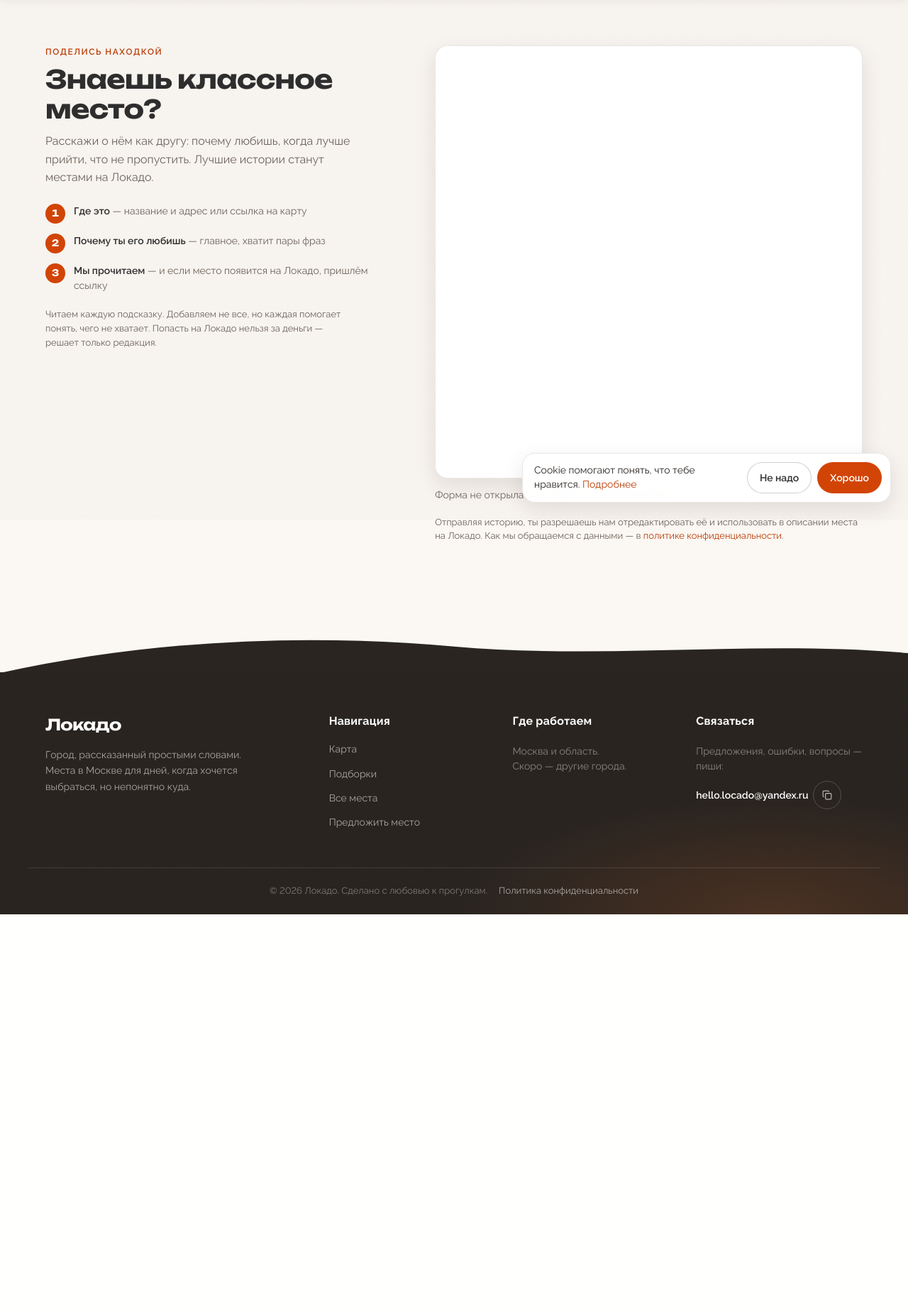
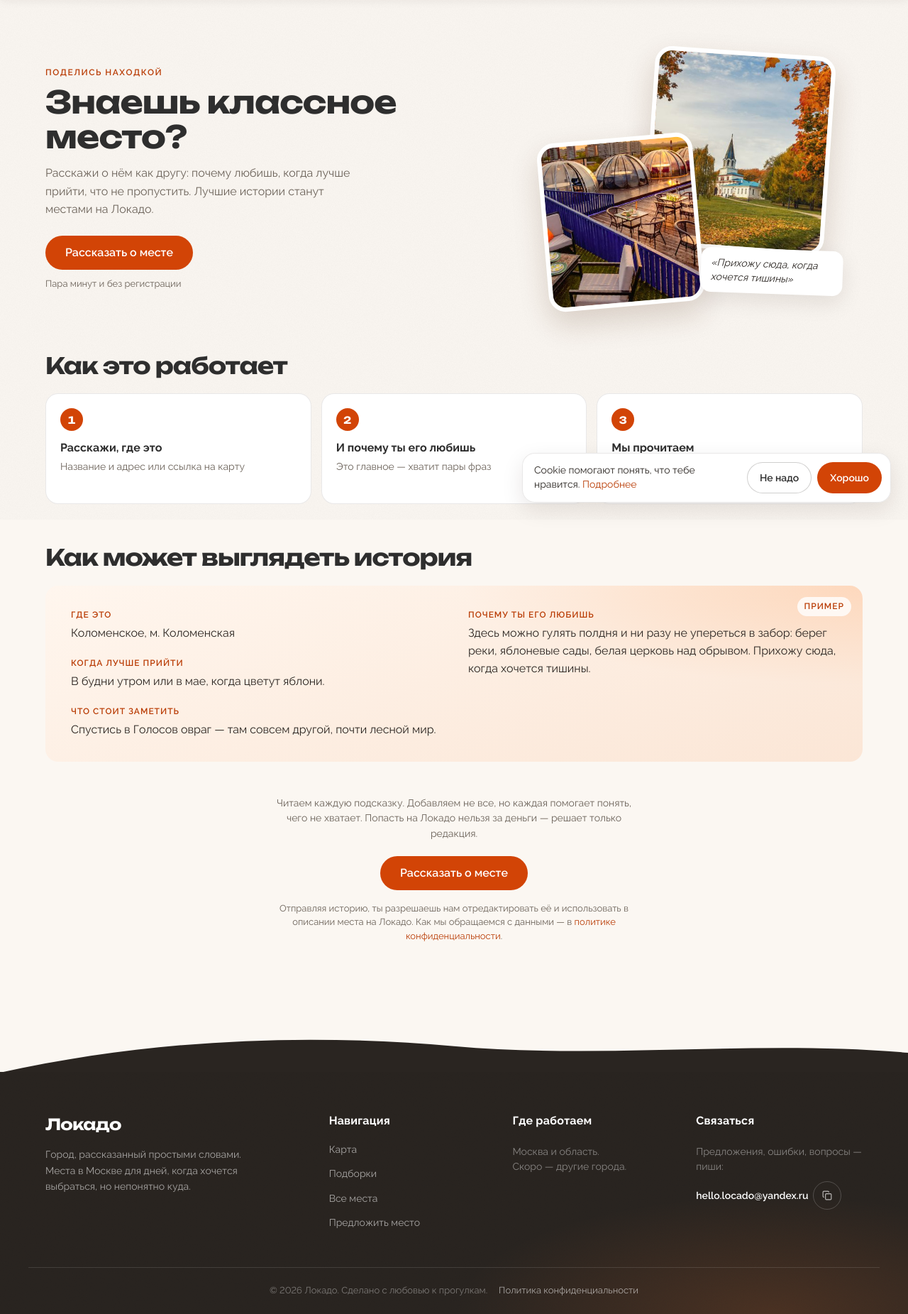
Before and after one commit to glazkooov/locado, a PHP site: page /suggest.html in a window 1280 px wide. Shown: the part 68-1919 px from the top of the page at 71% size. Before the commit the page ends 1356 px from the top, so only its background shows below. Run offline with PHP 8.4, Linux system fonts and the light colour scheme.

Commit message:
«Предложить место»: карточка в ленте, живая страница, форма по кнопке
- Лента «Все места»: после седьмой карточки — «Знаешь место, которого
  здесь нет? Расскажи о нём →» в пунктирной рамке, как «Удиви меня»;
  только без фильтров и поиска
- suggest.html: первый экран с фото и кнопкой «Рассказать о месте»,
  «Как это работает» в три шага, пример истории; форма Яндекса
  открывается в окне и грузится только по кнопке

Co-Authored-By: Claude Opus 5.5 <noreply@anthropic.com>
Claude-Session: https://claude.ai/code/session_01C5CphNpDVRWo972NeZpS75

```diff
--- a/scripts/pages/suggest.js
+++ b/scripts/pages/suggest.js
@@ -1,15 +1,24 @@
-// pages/suggest.js — suggest.html: «Предложить место» через Яндекс Форму
+// pages/suggest.js — suggest.html: «Предложить место». Яндекс Форма
+// открывается в окне по кнопке и грузится только при первом открытии
 // (как собрать форму — docs/suggest-form.md).
+
+import { createModal } from '../components/modal.js';
 
 const SUGGEST_FORM_ID = '6ab90833e010db752e550dfc';
 const FORM_URL = `https://forms.yandex.ru/u/${SUGGEST_FORM_ID}/`;
 const YA_FORMS_EMBED = 'https://forms.yandex.ru/_static/embed.js';
 
-document.getElementById('suggest-frame').src = `${FORM_URL}?iframe=1`;
+function loadForm() {
+  const frame = document.getElementById('suggest-frame');
+  if (frame.src) return;
+  frame.src = `${FORM_URL}?iframe=1`;
+  // embed.js подгоняет высоту iframe под форму — без внутренней прокрутки
+  const script = document.createElement('script');
+  script.src = YA_FORMS_EMBED;
+  script.async = true;
+  document.head.append(script);
+}
+
 document.getElementById('suggest-fallback').href = FORM_URL;
-
-// embed.js подгоняет высоту iframe под форму — без внутренней прокрутки
-const script = document.createElement('script');
-script.src = YA_FORMS_EMBED;
-script.async = true;
-document.head.append(script);
+const modal = createModal(document.getElementById('suggest-modal'), { onOpen: loadForm });
+document.querySelectorAll('[data-suggest-open]').forEach((btn) => btn.addEventListener('click', () => modal.open()));
--- a/styles/pages/suggest.css
+++ b/styles/pages/suggest.css
@@ -1,107 +1,211 @@
-/* pages/suggest.css — suggest.html: слева зачем и как, справа форма */
+/* pages/suggest.css — suggest.html: первый экран с кнопкой, как это
+   работает, пример истории. Сама форма — в окне (стили .report-modal) */
 
-.suggest {
+.suggest { padding-bottom: 72px; }
+
+/* --- Первый экран --- */
+.suggest-hero {
   display: grid;
-  gap: 28px;
+  gap: 32px;
+  align-items: center;
   padding-top: 40px;
-  padding-bottom: 72px;
 }
 
-.suggest__title {
+.suggest-hero__title {
   margin-top: 8px;
   font-family: var(--font-heading);
-  font-size: clamp(1.5rem, 7vw, 2.25rem);
-  line-height: 1.15;
+  font-size: clamp(1.75rem, 8vw, 2.75rem);
+  line-height: 1.1;
   letter-spacing: -0.02em;
 }
 
-.suggest__lead {
-  margin-top: 12px;
-  max-width: 440px;
+.suggest-hero__lead {
+  margin-top: 14px;
+  max-width: 460px;
   font-size: var(--fs-md);
   line-height: 1.6;
   color: var(--text-light);
 }
 
-.suggest__steps {
+.suggest-hero__btn { margin-top: 24px; }
+
+.suggest-hero__hint {
+  margin-top: 10px;
+  font-size: var(--fs-xs);
+  color: var(--text-light);
+}
+
+/* Два фото настроений внахлёст и «записка» с фразой из истории */
+.suggest-hero__art {
+  position: relative;
+  height: 300px;
+  max-width: 440px;
+  width: 100%;
+  justify-self: center;
+}
+
+.suggest-hero__photo {
+  position: absolute;
+  border: 6px solid #fff;
+  border-radius: 24px;
+  background-size: cover;
+  background-position: center;
+  background-color: var(--cream-deep);
+  box-shadow: 0 18px 40px rgba(80, 40, 10, 0.18);
+}
+
+.suggest-hero__photo--1 { top: 0; right: 4%; width: 58%; height: 78%; transform: rotate(4deg); }
+.suggest-hero__photo--2 { bottom: 0; left: 4%; width: 50%; height: 66%; transform: rotate(-5deg); }
+
+.suggest-hero__note {
+  position: absolute;
+  right: 0;
+  bottom: 18px;
+  max-width: 200px;
+  padding: 12px 14px;
+  border-radius: 14px;
+  background: #fff;
+  box-shadow: var(--shadow-soft);
+  font-size: var(--fs-sm);
+  font-style: italic;
+  line-height: 1.4;
+  color: var(--ink);
+  transform: rotate(2deg);
+}
+
+/* --- Как это работает --- */
+.suggest-steps { margin-top: 64px; }
+
+.suggest-steps__list {
   display: grid;
   gap: 14px;
-  margin-top: 24px;
+  margin-top: 20px;
   padding: 0;
   list-style: none;
 }
 
-.suggest__steps li {
-  display: flex;
-  align-items: flex-start;
-  gap: 12px;
+.suggest-step {
+  display: grid;
+  align-content: start;
+  gap: 4px;
+  padding: 20px;
+  border: 1px solid var(--line);
+  border-radius: var(--radius-card);
+  background: #fff;
   font-size: var(--fs-sm);
   line-height: 1.5;
   color: var(--text-light);
 }
 
-.suggest__steps strong { color: var(--text); font-weight: 600; }
+.suggest-step strong {
+  margin-top: 8px;
+  font-size: var(--fs-md);
+  color: var(--text);
+}
 
-.suggest__honest {
+.suggest-step__num {
+  display: grid;
+  place-items: center;
+  width: 32px;
+  height: 32px;
+  border-radius: 50%;
+  background: var(--primary-strong);
+  color: #fff;
+  font-family: var(--font-heading);
+  font-size: var(--fs-sm);
+  font-weight: 700;
+}
+
+/* --- Пример истории --- */
+.suggest-example { margin-top: 56px; }
+
+.suggest-example__card {
+  position: relative;
   margin-top: 20px;
-  max-width: 440px;
-  font-size: var(--fs-xs);
+  padding: 24px;
+  border-radius: var(--radius-card);
+  background:
+    radial-gradient(ellipse 70% 80% at 100% 0%, rgba(255, 170, 110, 0.3), transparent 70%),
+    linear-gradient(160deg, #FFF6EE 0%, #FBE6D6 100%);
+}
+
+.suggest-example__tag {
+  position: absolute;
+  top: 16px;
+  right: 16px;
+  padding: 4px 10px;
+  border-radius: var(--radius-pill);
+  background: rgba(255, 255, 255, 0.8);
+  font-size: var(--fs-caption);
+  font-weight: 600;
+  letter-spacing: 1px;
+  text-transform: uppercase;
+  color: var(--primary-text);
+}
+
+.suggest-example__list { display: grid; gap: 16px; margin: 0; }
+
+.suggest-example__list dt {
+  font-size: var(--fs-caption);
+  font-weight: 600;
+  letter-spacing: 1px;
+  text-transform: uppercase;
+  color: var(--primary-text);
+}
+
+.suggest-example__list dd {
+  margin: 4px 0 0;
+  max-width: 640px;
+  font-size: var(--fs-md);
+  line-height: 1.55;
+  color: var(--ink);
+}
+
+/* --- Финал --- */
+.suggest-final {
+  margin-top: 48px;
+  text-align: center;
+}
+
+.suggest-final__honest {
+  max-width: 520px;
+  margin: 0 auto;
+  font-size: var(--fs-sm);
   line-height: 1.55;
   color: var(--text-light);
 }
 
-.suggest__num {
-  flex: none;
-  display: grid;
-  place-items: center;
-  width: 28px;
-  height: 28px;
-  border-radius: 50%;
-  background: var(--primary-strong);
-  color: #fff;
-  font-family: var(--font-heading);
-  font-size: var(--fs-xs);
-  font-weight: 700;
-}
+.suggest-final__btn { margin-top: 20px; }
 
-.suggest__frame-wrap {
-  padding: 24px;
-  border: 1px solid var(--line);
-  border-radius: var(--radius-card);
-  background: #fff;
-  box-shadow: var(--shadow-soft);
-}
-
-.suggest__frame {
-  display: block;
-  width: 100%;
-  min-height: 560px;
-  border: 0;
-}
-
-.suggest__fallback {
-  display: inline-block;
-  margin-top: 12px;
-  font-size: var(--fs-sm);
-  color: var(--text-light);
-  text-underline-offset: 3px;
-}
-
-.suggest__note {
-  margin-top: 16px;
+.suggest-final__note {
+  max-width: 520px;
+  margin: 16px auto 0;
   font-size: var(--fs-xs);
   line-height: 1.5;
   color: var(--text-light);
 }
 
-.suggest__note a { color: var(--primary-text); text-underline-offset: 3px; }
+.suggest-final__note a { color: var(--primary-text); text-underline-offset: 3px; }
+
+@media (min-width: 768px) {
+  .suggest-steps__list { grid-template-columns: repeat(3, 1fr); }
+  .suggest-example__card { padding: 32px 36px; }
+  .suggest-example__list { grid-template-columns: 1fr 1fr; gap: 20px 40px; }
+  .suggest-example__list div:nth-child(2) { grid-row: span 2; }
+}
 
 @media (min-width: 900px) {
-  .suggest {
-    grid-template-columns: 0.9fr 1.1fr;
-    gap: 56px;
-    align-items: start;
-    padding-top: 64px;
+  .suggest-hero {
+    grid-template-columns: 1.1fr 0.9fr;
+    gap: 48px;
+    padding-top: 72px;
   }
-  .suggest__intro { position: sticky; top: calc(var(--header-h, 72px) + 24px); }
+  .suggest-hero__art { height: 360px; }
 }
+
+@media (max-width: 480px) {
+  .suggest-hero__btn,
+  .suggest-final__btn { width: 100%; justify-content: center; }
+  .suggest-hero__art { height: 240px; }
+  .suggest-hero__note { max-width: 170px; font-size: var(--fs-xs); }
+}
--- a/suggest.html
+++ b/suggest.html
@@ -47,32 +47,83 @@
     </div>
   </header>
 
-  <main class="suggest container">
-    <div class="suggest__intro">
-      <span class="section-mini">Поделись находкой</span>
-      <h1 class="suggest__title">Знаешь классное место?</h1>
-      <p class="suggest__lead">Расскажи о нём как другу: почему любишь, когда лучше прийти, что не пропустить. Лучшие истории станут местами на Локадо.</p>
+  <main class="suggest">
+    <!-- Первый экран: зачем и кнопка, форма открывается в окне -->
+    <section class="suggest-hero container">
+      <div class="suggest-hero__text">
+        <span class="section-mini">Поделись находкой</span>
+        <h1 class="suggest-hero__title">Знаешь классное место?</h1>
+        <p class="suggest-hero__lead">Расскажи о нём как другу: почему любишь, когда лучше прийти, что не пропустить. Лучшие истории станут местами на Локадо.</p>
+        <button type="button" class="btn suggest-hero__btn" data-suggest-open>Рассказать о месте</button>
+        <p class="suggest-hero__hint">Пара минут и без регистрации</p>
+      </div>
 
-      <ol class="suggest__steps">
-        <li><span class="suggest__num" aria-hidden="true">1</span><span><strong>Где это</strong> — название и адрес или ссылка на карту</span></li>
-        <li><span class="suggest__num" aria-hidden="true">2</span><span><strong>Почему ты его любишь</strong> — главное, хватит пары фраз</span></li>
-        <li><span class="suggest__num" aria-hidden="true">3</span><span><strong>Мы прочитаем</strong> — и если место появится на Локадо, пришлём ссылку</span></li>
+      <div class="suggest-hero__art" aria-hidden="true">
+        <span class="suggest-hero__photo suggest-hero__photo--1" style="background-image: url('assets/images/moods/quiet-nature.jpg')"></span>
+        <span class="suggest-hero__photo suggest-hero__photo--2" style="background-image: url('assets/images/moods/romantic-evening.jpg')"></span>
+        <span class="suggest-hero__note">«Прихожу сюда, когда хочется тишины»</span>
+      </div>
+    </section>
+
+    <!-- Как это работает -->
+    <section class="suggest-steps container" aria-labelledby="suggest-steps-title">
+      <h2 class="section-title" id="suggest-steps-title">Как это работает</h2>
+      <ol class="suggest-steps__list">
+        <li class="suggest-step">
+          <span class="suggest-step__num" aria-hidden="true">1</span>
+          <strong>Расскажи, где это</strong>
+          <span>Название и адрес или ссылка на карту</span>
+        </li>
+        <li class="suggest-step">
+          <span class="suggest-step__num" aria-hidden="true">2</span>
+          <strong>И почему ты его любишь</strong>
+          <span>Это главное — хватит пары фраз</span>
+        </li>
+        <li class="suggest-step">
+          <span class="suggest-step__num" aria-hidden="true">3</span>
+          <strong>Мы прочитаем</strong>
+          <span>Если место появится на Локадо — пришлём ссылку</span>
+        </li>
       </ol>
+    </section>
 
-      <p class="suggest__honest">Читаем каждую подсказку. Добавляем не все, но каждая помогает понять, чего не хватает. Попасть на Локадо нельзя за деньги — решает только редакция.</p>
+    <!-- Пример: снимает страх пустого поля и показывает, чего ждём -->
+    <section class="suggest-example container" aria-labelledby="suggest-example-title">
+      <h2 class="section-title" id="suggest-example-title">Как может выглядеть история</h2>
+      <div class="suggest-example__card">
+        <span class="suggest-example__tag">Пример</span>
+        <dl class="suggest-example__list">
+          <div><dt>Где это</dt><dd>Коломенское, м. Коломенская</dd></div>
+          <div><dt>Почему ты его любишь</dt><dd>Здесь можно гулять полдня и ни разу не упереться в забор: берег реки, яблоневые сады, белая церковь над обрывом. Прихожу сюда, когда хочется тишины.</dd></div>
+          <div><dt>Когда лучше прийти</dt><dd>В будни утром или в мае, когда цветут яблони.</dd></div>
+          <div><dt>Что стоит заметить</dt><dd>Спустись в Голосов овраг — там совсем другой, почти лесной мир.</dd></div>
+        </dl>
+      </div>
+    </section>
+
+    <section class="suggest-final container">
+      <p class="suggest-final__honest">Читаем каждую подсказку. Добавляем не все, но каждая помогает понять, чего не хватает. Попасть на Локадо нельзя за деньги — решает только редакция.</p>
+      <button type="button" class="btn suggest-final__btn" data-suggest-open>Рассказать о месте</button>
+      <p class="suggest-final__note">Отправляя историю, ты разрешаешь нам отредактировать её и использовать в описании места на Локадо. Как мы обращаемся с данными — в <a href="privacy.html">политике конфиденциальности</a>.</p>
+    </section>
+  </main>
+
+  <!-- Форма — Яндекс Форма в окне; грузится при первом открытии (suggest.js) -->
+  <div class="modal report-modal" id="suggest-modal" role="dialog" aria-modal="true" aria-labelledby="suggest-modal-title">
+    <div class="modal-content report-modal__content">
+      <div class="modal-header">
+        <h3 id="suggest-modal-title">Расскажи о месте</h3>
+        <button type="button" class="modal-close" data-modal-close aria-label="Закрыть"><svg class="icon" aria-hidden="true" focusable="false"><use href="assets/icons.svg#x"></use></svg></button>
+      </div>
+      <div class="modal-body report-modal__body">
+        <div class="report-modal__frame-wrap">
+          <iframe class="report-modal__frame" id="suggest-frame" title="Форма: предложить место"></iframe>
+        </div>
+        <a class="report-modal__fallback" id="suggest-fallback" href="#" target="_blank" rel="noopener">Форма не открылась? Открой её в новой вкладке</a>
+      </div>
     </div>
+  </div>
 
-    <div class="suggest__form">
-      <!-- Яндекс Форма: id — в scripts/pages/suggest.js -->
-      <div class="suggest__frame-wrap">
-        <iframe class="suggest__frame" id="suggest-frame" title="Форма: предложить место"></iframe>
-      </div>
-      <a class="suggest__fallback" id="suggest-fallback" href="#" target="_blank" rel="noopener">Форма не открылась? Открой её в новой вкладке</a>
-
-
-      <p class="suggest__note">Отправляя историю, ты разрешаешь нам отредактировать её и использовать в описании места на Локадо. Как мы обращаемся с данными — в <a href="privacy.html">политике конфиденциальности</a>.</p>
-    </div>
-  </main>
 
   <footer class="site-footer">
     <div class="footer-wave" aria-hidden="true">
```
Also changed, not shown: scripts/components/feed.js (+25 -4 lines), styles/components/card.css (+39 -0 lines).
